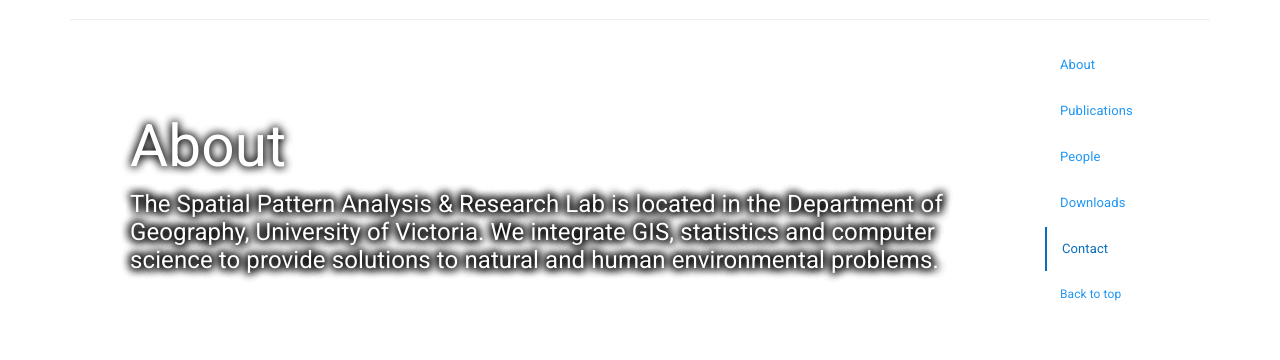
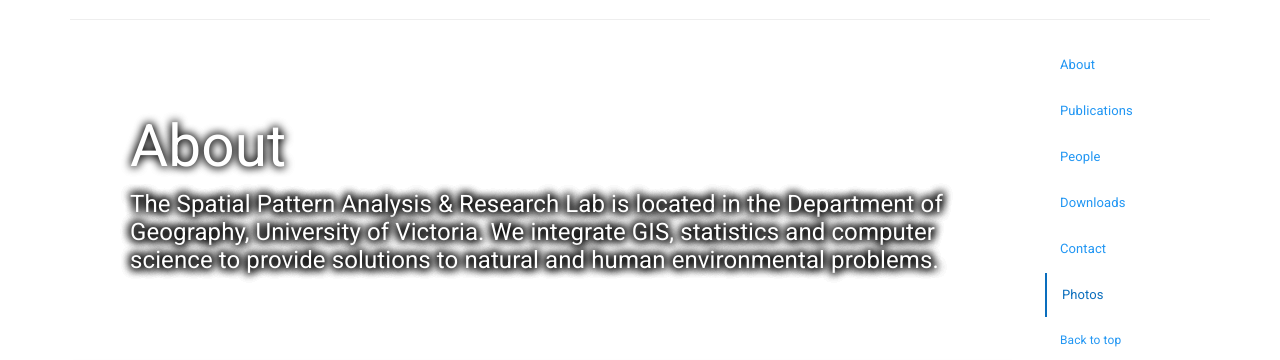
Before and after one commit to SPARLab/spar-web, a plain HTML site: page index.html in a window 1280 px wide. Shown: the part 399-759 px from the top of the page. Drawn offline with Linux system fonts and the light colour scheme; no server answers.

Commit message:
Add google analytics

```diff
--- a/index.html
+++ b/index.html
@@ -55,7 +55,7 @@
               </li>
               <li><a href="#downloads">Downloads</a></li>
               <li><a href="#contact">Contact</a></li>
-              <!-- <li><a href="#photos">Photos</a></li> -->
+              <li><a href="#photos">Photos</a></li>
               <li><a href="#"><small>Back to top</small></a></li>
             </ul>
           </div>
@@ -77,8 +77,8 @@
           $.get('sections/people.html', function(data){ $('#people').html(data) }),
           $.get('sections/downloads.html', function(data){ $('#downloads').html(data) }),
           $.get('sections/publications.html', function(data){ $('#publications').html(data) }),
-          $.get('sections/contact.html', function(data){ $('#contact').html(data) })//,
-          // $.get('sections/photos.html', function(data){ $('#photos').html(data) })
+          $.get('sections/contact.html', function(data){ $('#contact').html(data) }),
+          $.get('sections/photos.html', function(data){ $('#photos').html(data) })
         ).done(function() {
           // Init parallax
           $.stellar({
@@ -94,5 +94,16 @@
       $(window).resize(function () { $('#spar-nav.affix').width($('.category-nav').width()); });
       $(window).scroll(function () { $('#spar-nav.affix').width($('.category-nav').width()); });
     </script>
+
+    <!-- Google Analytics -->
+    <script>
+      (function(i,s,o,g,r,a,m){i['GoogleAnalyticsObject']=r;i[r]=i[r]||function(){
+      (i[r].q=i[r].q||[]).push(arguments)},i[r].l=1*new Date();a=s.createElement(o),
+      m=s.getElementsByTagName(o)[0];a.async=1;a.src=g;m.parentNode.insertBefore(a,m)
+      })(window,document,'script','//www.google-analytics.com/analytics.js','ga');
+
+      ga('create', 'UA-63369273-1', 'auto');
+      ga('send', 'pageview');
+    </script>
   </body>
 </html>
```
